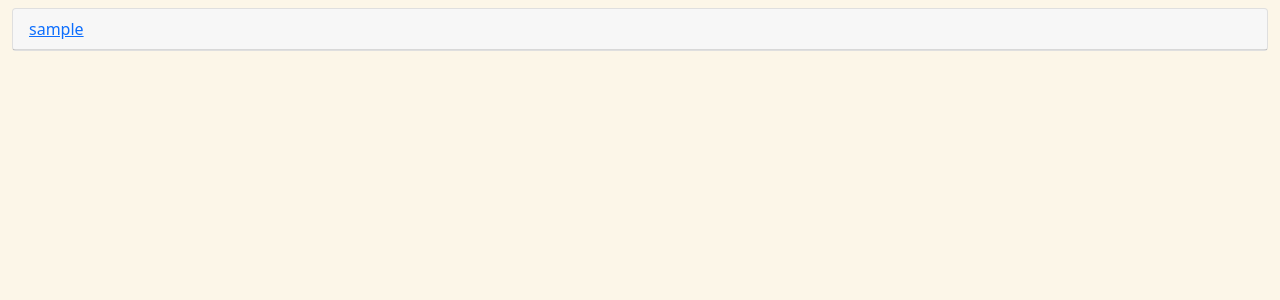
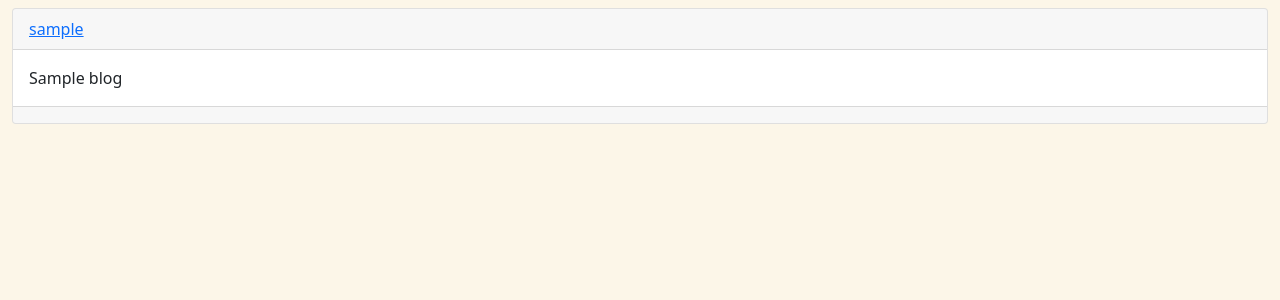
Before and after one commit to Maltilda-Nyaboke/week-13, a Flask app: template app/templates/index.html in a window 1280 px wide. Shown: the part 54-354 px from the top of the page. Run offline with Flask 2, Linux system fonts and the light colour scheme; the template is opened without the code that fills it: most values are stand-ins (such as "Sample title", 1, 10 or a date in 2020); data that the repository does not hold is empty; some libraries are stand-ins or nearby versions.

Commit message:
add card-footer

```diff
--- a/app/templates/index.html
+++ b/app/templates/index.html
@@ -5,8 +5,10 @@
     {% for blog in blogs %}
     <div class="card">
         <div class="card-header d-flex justify-content-between align-items-center">
-            <a href="/blog/{{blog.user.username}}">{{blog.user.username}}</a>
+            <a href="/blog_display/{{blog.user.username}}">{{blog.user.username}}</a>
         </div>
+        <div class="card-body">{{blog.blog}}</div>
+        <div class="card-footer text-muted"></div>
     </div>
     {% endfor%}
 </div>
```
Also changed, not shown: app/templates/blog_display.html (added).
